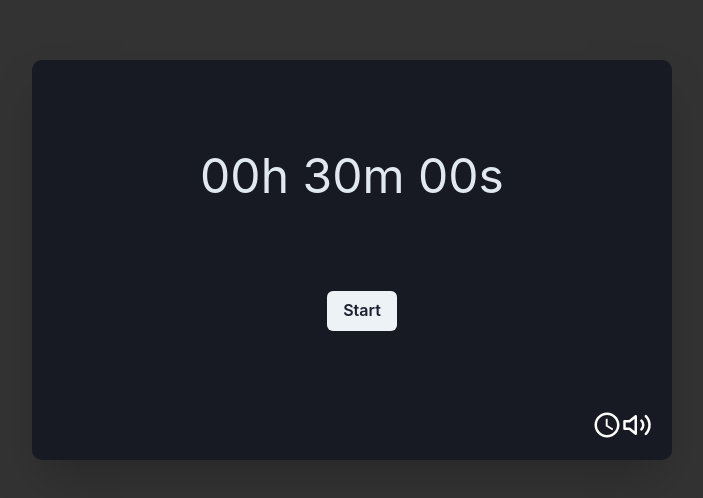
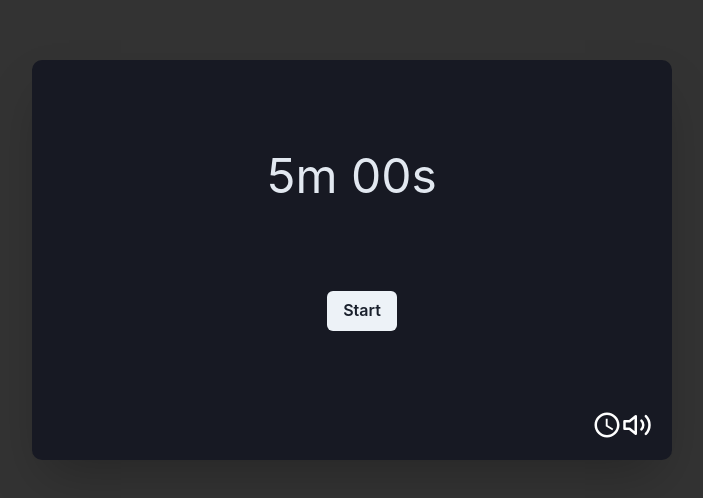
Before and after one commit to ffTsuzuku/MBPomodoro, a React (Vite) app: page / in a window 1280 px wide. Shown: the part 140-638 px from the top of the page, without its empty margins (288-991 px from the left). Built offline with nearby package versions, Linux system fonts and the light colour scheme.

Commit message:
bug: feature: Timer formatting improvements, and input interaction bug
- Fixed a bug where if the timer was running before you focused input
it would show the wrong time on exiting input.

- Timer formatting now 100% matches google's

```diff
--- a/src/components/PresetMenu.tsx
+++ b/src/components/PresetMenu.tsx
@@ -1,4 +1,4 @@
-import { Flex, HStack, Popover, PopoverBody, PopoverCloseButton, PopoverContent, PopoverFooter, PopoverTrigger, Portal } from '@chakra-ui/react'
+import { Flex, HStack, Popover, PopoverBody, PopoverCloseButton, PopoverContent, PopoverFooter, PopoverTrigger, Portal, VStack } from '@chakra-ui/react'
 import { MdOutlineSchedule } from 'react-icons/md'
 
 import { formatUserInput } from '../utility/time'
@@ -9,7 +9,9 @@ interface PresetMenuInterface {
 }
 const PresetMenu = ({ presets, onSelect }: PresetMenuInterface) => {
     const PresetOptionsJSX = presets.map(preset => {
-        return <Flex>{formatUserInput(preset)}</Flex>
+        return <Flex onClick={() => onSelect(preset)} cursor={'pointer'}>
+            {formatUserInput(preset)}
+        </Flex>
     })
     return <Popover placement='top'>
         <PopoverTrigger>
@@ -21,11 +23,17 @@ const PresetMenu = ({ presets, onSelect }: PresetMenuInterface) => {
             <PopoverContent>
             <PopoverCloseButton />
             <PopoverBody>
-                <HStack>
+                <VStack p={3}>
                     {PresetOptionsJSX}
-                </HStack>
+                </VStack>
             </PopoverBody>
-            <PopoverFooter>Presets</PopoverFooter>
+            <PopoverFooter
+                textAlign={'center'}
+                color={'blue.300'}
+                fontWeight={'bold'}
+            >
+                    Presets
+            </PopoverFooter>
             </PopoverContent>
         </Portal>
     </Popover>
--- a/src/components/Timer.tsx
+++ b/src/components/Timer.tsx
@@ -14,7 +14,7 @@ import VolumeControl, {
 
 import PresetMenu from './PresetMenu'
 
-import { formatUserInput } from '../utility/time'
+import { formatUserInput, parseUserInputIntoNumbers } from '../utility/time'
 
 const Timer = () => {
     enum TimerStates {
@@ -22,7 +22,7 @@ const Timer = () => {
         Paused,
         Ended,
     }
-    const predefinedSchedule: string[] = ['3000']
+    const predefinedSchedule: string[] = ['500', '3000']
     const [userInput, setUserInput] = useState<string>(predefinedSchedule[0])
     const [prevUserInput, setPrevUserInput] = useState<string>('')
     const [timer, setTimer] = useState<number>()
@@ -60,55 +60,34 @@ const Timer = () => {
     const formatTime = () => {
 
         if (!userInput) {
-
             // When you focus the input it clears the user input.
             // So instead we showcase the prevUserInput
             if (prevUserInput) {
-                return formatUserInput(prevUserInput)
+                return formatUserInput(prevUserInput, !timerFocused)
             }
             return '00h 00m 00s'
         }
 
+        // You're currently editting the time so show the changes.
+        if (timerFocused) {
+            return formatUserInput(userInput, false)
+        }
+
         if (timerInterval.current && timerRef.current) {
             let seconds: number | string = timerRef.current
-            const hours = Math.floor(seconds / 3600)
-                .toString()
-                .padStart(2, '0') // Calculate hours
+            const hours = Math.floor(seconds / 3600) // Calculate hours
             seconds %= 3600 // Get remaining seconds
-            const minutes = Math.floor(seconds / 60)
-                .toString()
-                .padStart(2, '0') // Calculate minutes
+            const minutes = Math.floor(seconds / 60) // Calculate minutes
             seconds = (seconds % 60).toString().padStart(2, '0') // Get remaining seconds
 
-            return `${hours}h ${minutes}m ${seconds}s`
+            let formatedString = '';
+            if (hours) formatedString += `${hours}h `
+            if (minutes) formatedString +=  `${minutes}m `
+            formatedString += `${seconds}s`
+            return formatedString
         }
-        return formatUserInput(userInput)
-    }
 
-    // convert what the user types in to [hours, mins, secods]
-    const parseUserInputIntoNumbers = (): [
-        number,
-        number,
-        number
-    ] => {
-        if (!userInput) return [0, 0, 0]
-        const time = userInput.padStart(6, '0')
-
-        let secsAsNumber = parseInt(time.slice(4, 6) || '0')
-        let minsAsNumber = parseInt(time.slice(2, 4) || '0')
-        let hoursAsNumber = parseInt(time.slice(0, 2) || '0')
-
-        const secsOverflow = Math.floor(secsAsNumber / 60)
-        const secsRemainder = secsAsNumber % 60
-        secsAsNumber = secsRemainder
-        minsAsNumber = minsAsNumber + secsOverflow
-
-        const minsOverflow = Math.floor(minsAsNumber / 60)
-        const minsRemainder = minsAsNumber % 60
-        minsAsNumber = minsRemainder
-        hoursAsNumber = hoursAsNumber + minsOverflow
-
-        return [hoursAsNumber, minsAsNumber, secsAsNumber]
+        return formatUserInput(userInput, !timerFocused)
     }
 
     // puts all audio sources in a paused state
@@ -147,7 +126,7 @@ const Timer = () => {
 
     // sets the timer state and its correspondingref to what the user entered.
     const setTimerToUserInput = () => {
-        const [hours, minutes, seconds] = parseUserInputIntoNumbers()
+        const [hours, minutes, seconds] = parseUserInputIntoNumbers(userInput)
         setTimer(hours * 60 * 60 + minutes * 60 + seconds)
         timerRef.current = hours * 60 * 60 + minutes * 60 + seconds
     }
@@ -204,6 +183,7 @@ const Timer = () => {
     }
 
     const onFocusInput = () => {
+        console.log('ran')
         setPrevUserInput(userInput)
         setTimerFocused(true)
         setUserInput('')
@@ -213,14 +193,22 @@ const Timer = () => {
     }
 
     const onBlurInput = () => {
+        // If they exited the input without making changes revert
+        // to what it used to be.
         if (!userInput) {
             setUserInput(prevUserInput)
             setPrevUserInput('')
+
+            // This mean the timer was running before we focused
+            // To start it again.
+            if (timerInterval.current) {
+                unPauseTime()
+            }
+        } else if (userInput) {
+            // Time was changed, end current count down.
+            endTime()
         }
         setTimerFocused(false)
-        if (timerInterval.current) {
-            unPauseTime()
-        }
     }
 
     const timerBtnStyles: CSSObject = {
--- a/src/utility/time.ts
+++ b/src/utility/time.ts
@@ -1,12 +1,51 @@
-const formatUserInput = (userInput: string) => {
+const formatUserInput = (userInput: string, removeUnusedHoursAndMins = false) => {
+    if (!removeUnusedHoursAndMins) {
+        const time = userInput.padStart(6, '0')
+        const hours = time.slice(0, 2) || '00'
+        const mins = time.slice(2, 4) || '00'
+        const secs = time.slice(4, 6) || '00'
+        return `${hours}h ${mins}m ${secs}s`
+    }
+
+    let fromatedString = ''
+    const [hours, minutes, seconds] = parseUserInputIntoNumbers(
+        userInput
+    )
+
+    if (hours) fromatedString += `${hours}h `
+    if (minutes) fromatedString += `${minutes}m `
+    fromatedString += `${seconds.toString().padStart(2, '0')}s`
+
+    return fromatedString
+}
+
+// convert what the user types in to [hours, mins, secods]
+const parseUserInputIntoNumbers = (userInput: string): [
+    number,
+    number,
+    number
+] => {
+    if (!userInput) return [0, 0, 0]
     const time = userInput.padStart(6, '0')
-    const hours = time.slice(0, 2) || '00'
-    const mins = time.slice(2, 4) || '00'
-    const secs = time.slice(4, 6) || '00'
 
-    return `${hours}h ${mins}m ${secs}s`
+    let secsAsNumber = parseInt(time.slice(4, 6) || '0')
+    let minsAsNumber = parseInt(time.slice(2, 4) || '0')
+    let hoursAsNumber = parseInt(time.slice(0, 2) || '0')
+
+    const secsOverflow = Math.floor(secsAsNumber / 60)
+    const secsRemainder = secsAsNumber % 60
+    secsAsNumber = secsRemainder
+    minsAsNumber = minsAsNumber + secsOverflow
+
+    const minsOverflow = Math.floor(minsAsNumber / 60)
+    const minsRemainder = minsAsNumber % 60
+    minsAsNumber = minsRemainder
+    hoursAsNumber = hoursAsNumber + minsOverflow
+
+    return [hoursAsNumber, minsAsNumber, secsAsNumber]
 }
 
 export {
-    formatUserInput
+    formatUserInput,
+    parseUserInputIntoNumbers
 }
```
